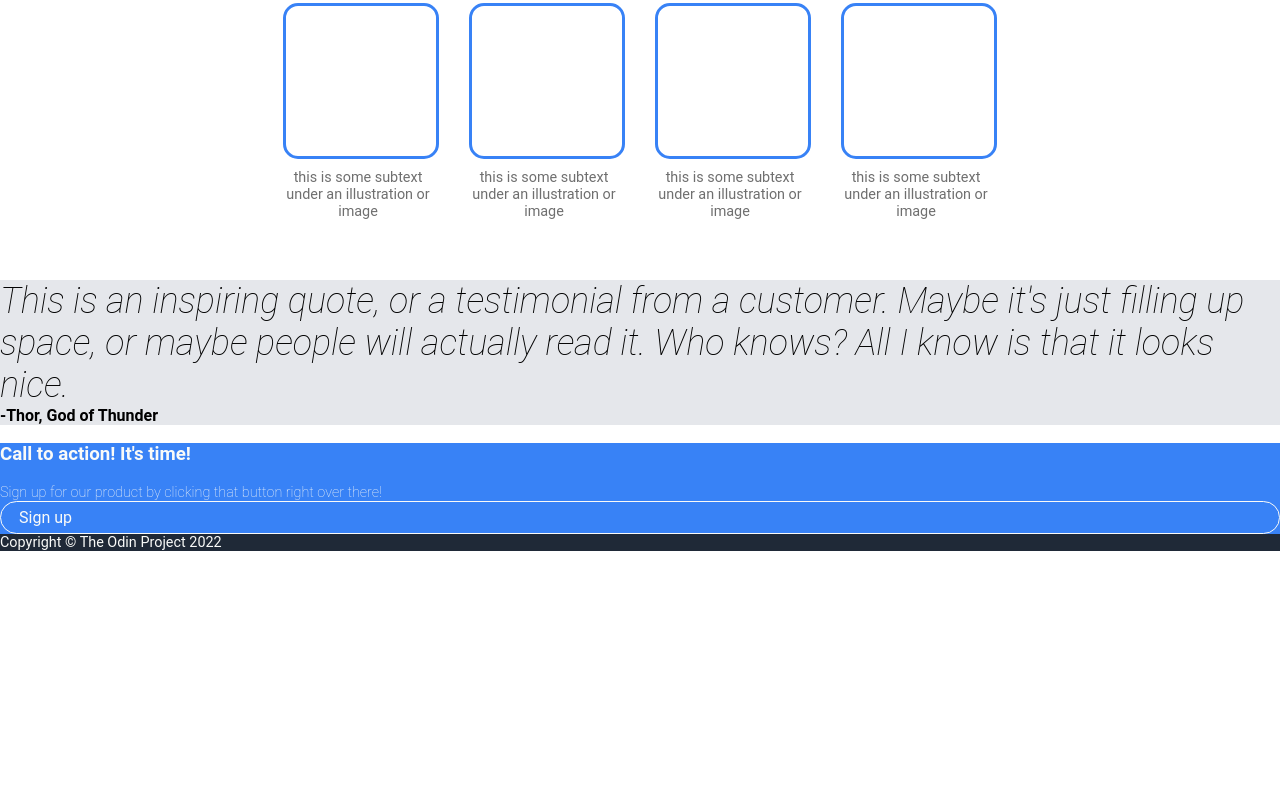
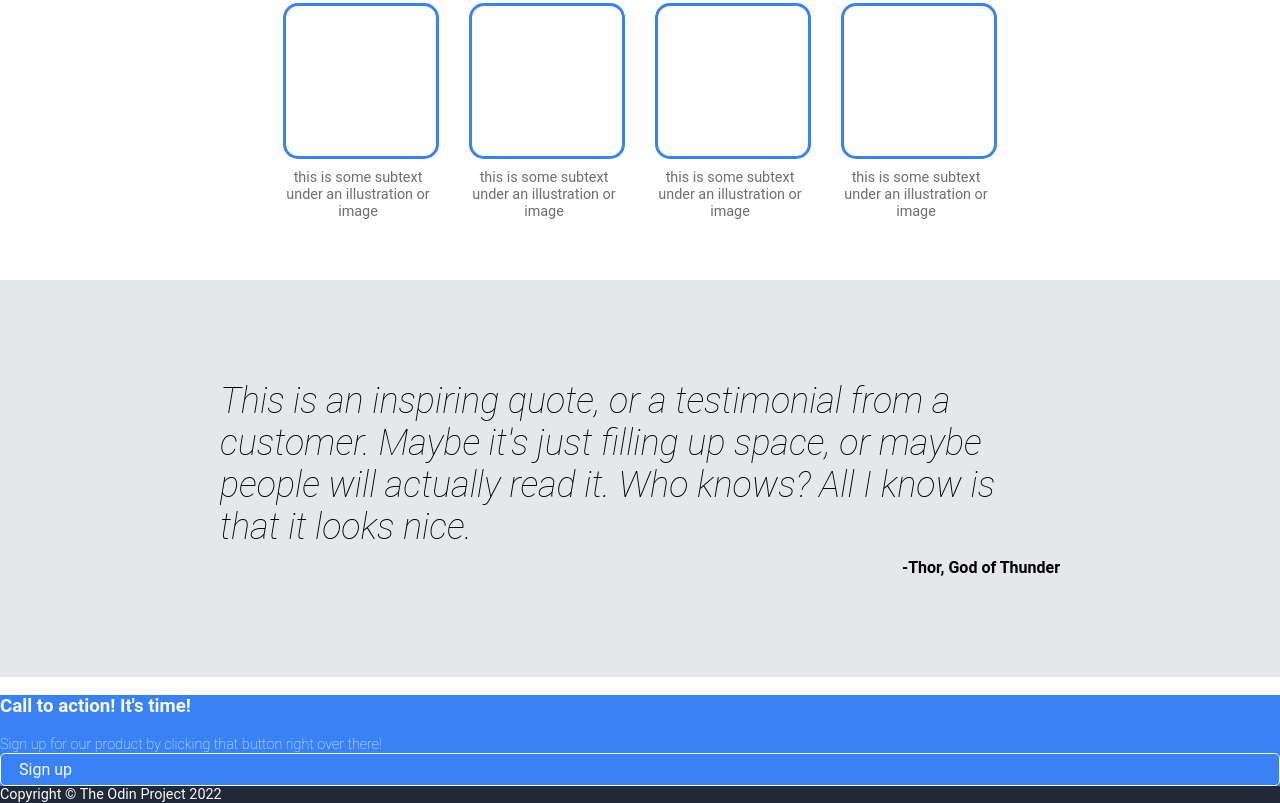
Before and after one commit to chaoticmewtral/landing-page, a plain HTML site: page index.html in a window 1280 px wide. Shown: the part 473-1276 px from the top of the page. Before the commit the page ends 1024 px from the top, so only its background shows below. Drawn offline with Linux system fonts and the light colour scheme.

Commit message:
Finish styling quote for style.css

```diff
--- a/style.css
+++ b/style.css
@@ -134,6 +134,10 @@ text-align: center;
 
 .quote {
 background-color: #e5e7eb;
+padding: 100px 220px;
+display: flex;
+flex-direction: column;
+gap: 10px;
 }
 
 .qt {
@@ -144,6 +148,7 @@ background-color: #e5e7eb;
 
 .qa {
     font-weight: bold;
+    align-self: flex-end;
 }
 
 .call-to-action {
@@ -162,7 +167,6 @@ color: #f9faf8;
 
 .call-to-action .sign-up {
     border: 1px solid #f9faf8;
-    border-radius: 25px;
 }
 
 .footer {
```
